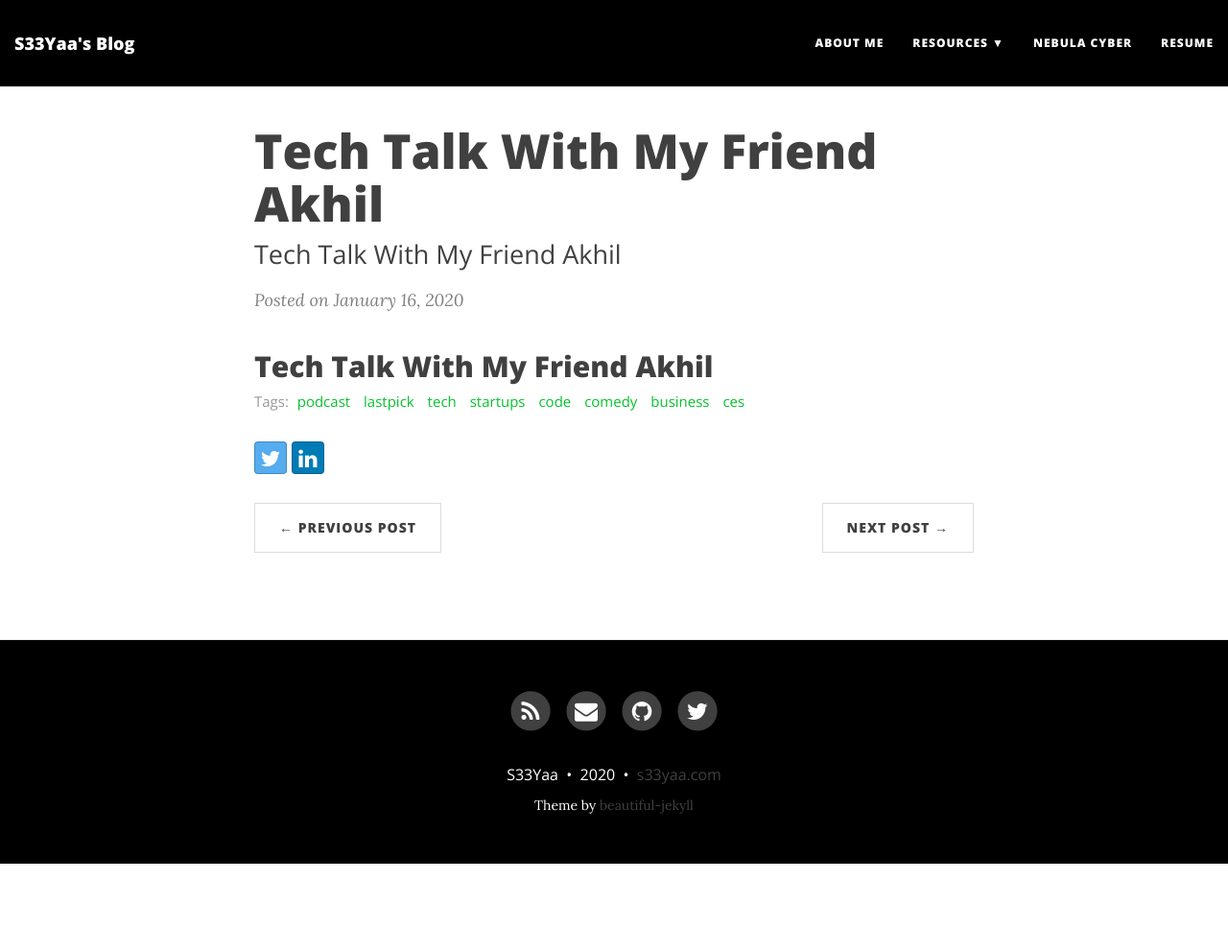
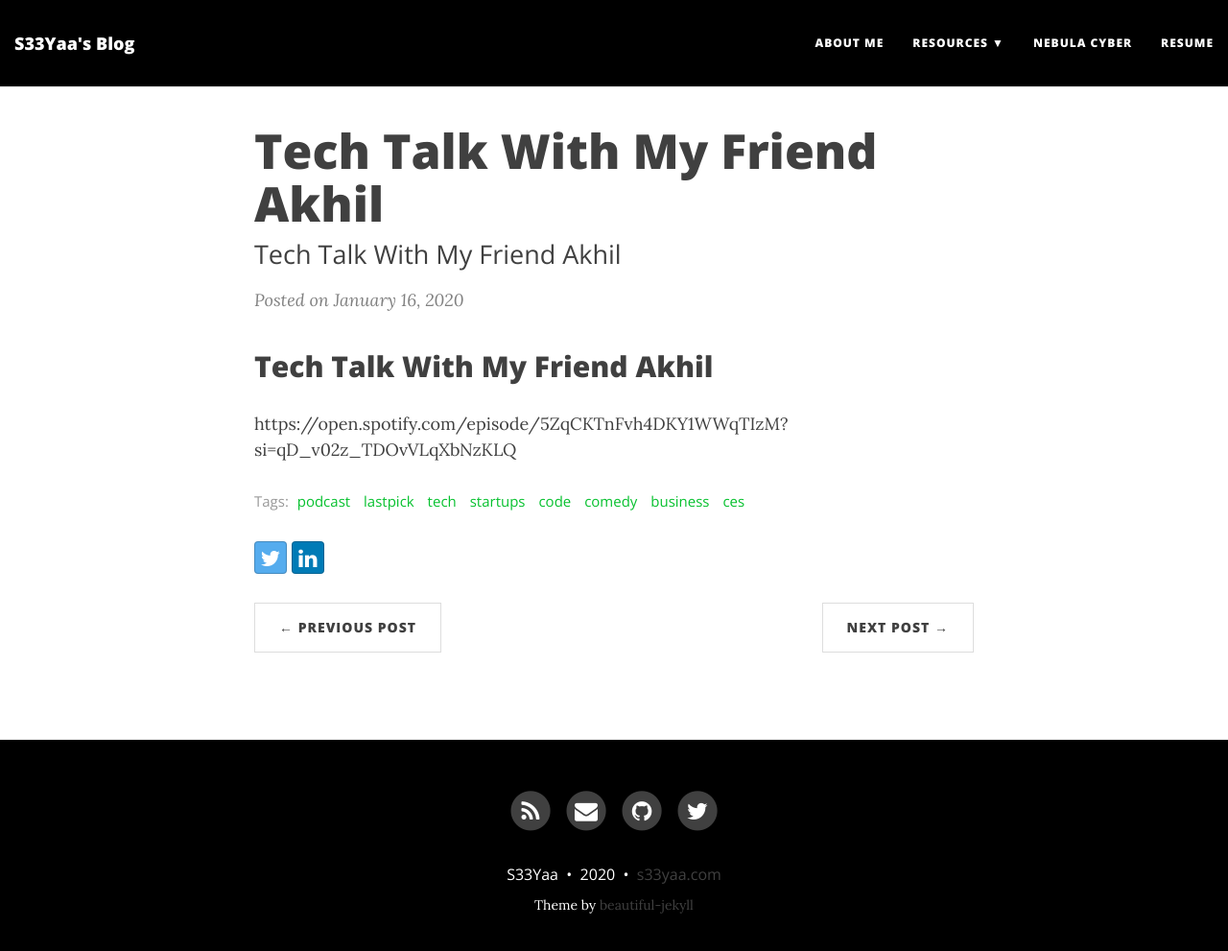
Before and after one commit to vevinkirk/vevinkirk.github.io, a Jekyll site: the page built from _posts/2020-01-16-Tech-Talk-With-My-Friend-Akhil.md, in a window 1280 px wide and 1004 px high. Shown: the top 991 px of the window at 96% size. Built offline with Jekyll 4.4.1, drawn with Linux system fonts in a browser that asks for light colours; nearby versions of some CDN libraries; some of the changed lines change nothing that is shown.

Commit message:
Update 2020-01-16-Tech-Talk-With-My-Friend-Akhil.md

```diff
--- a/_posts/2020-01-16-Tech-Talk-With-My-Friend-Akhil.md
+++ b/_posts/2020-01-16-Tech-Talk-With-My-Friend-Akhil.md
@@ -17,3 +17,4 @@
 ---
 
 ## Tech Talk With My Friend Akhil
+https://open.spotify.com/episode/5ZqCKTnFvh4DKY1WWqTIzM?si=qD_v02z_TDOvVLqXbNzKLQ
```
